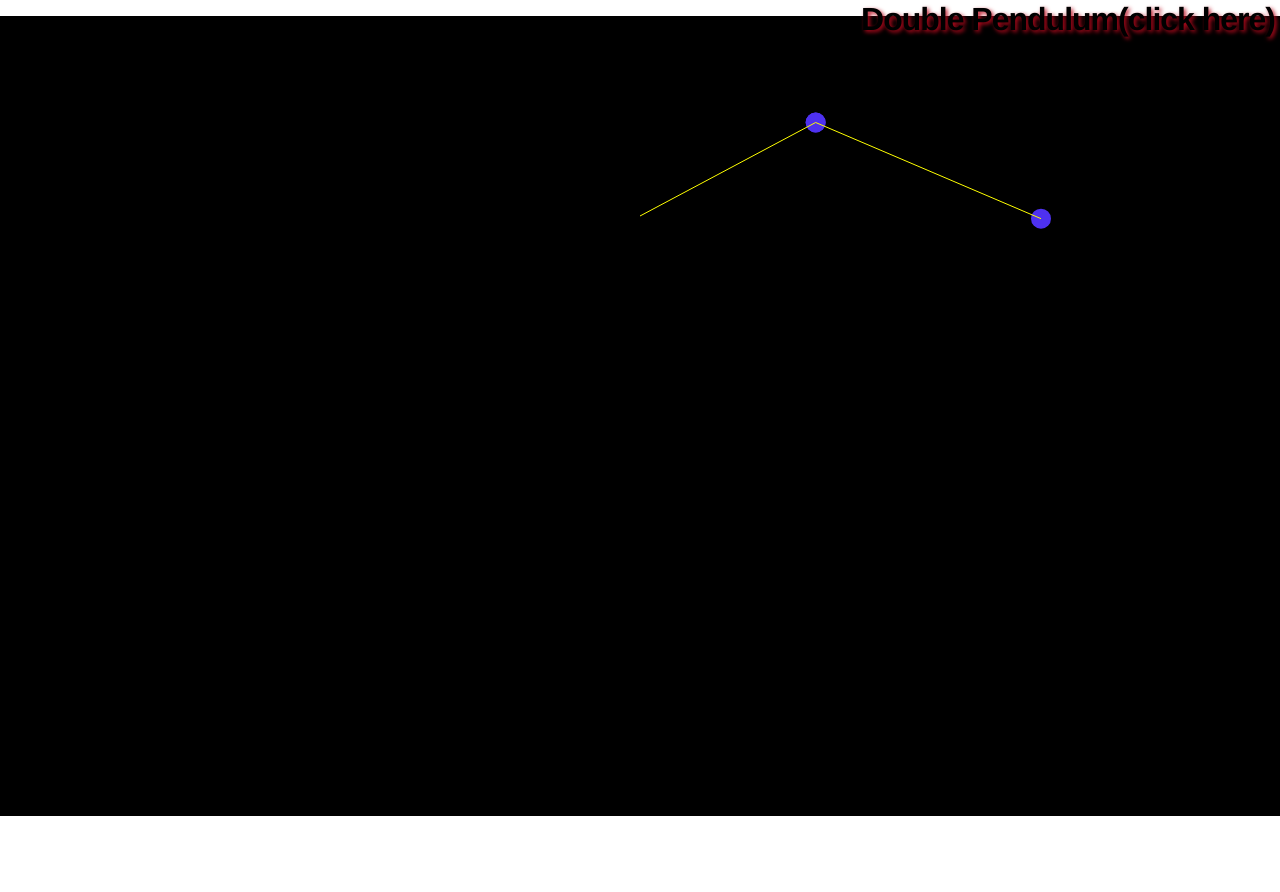
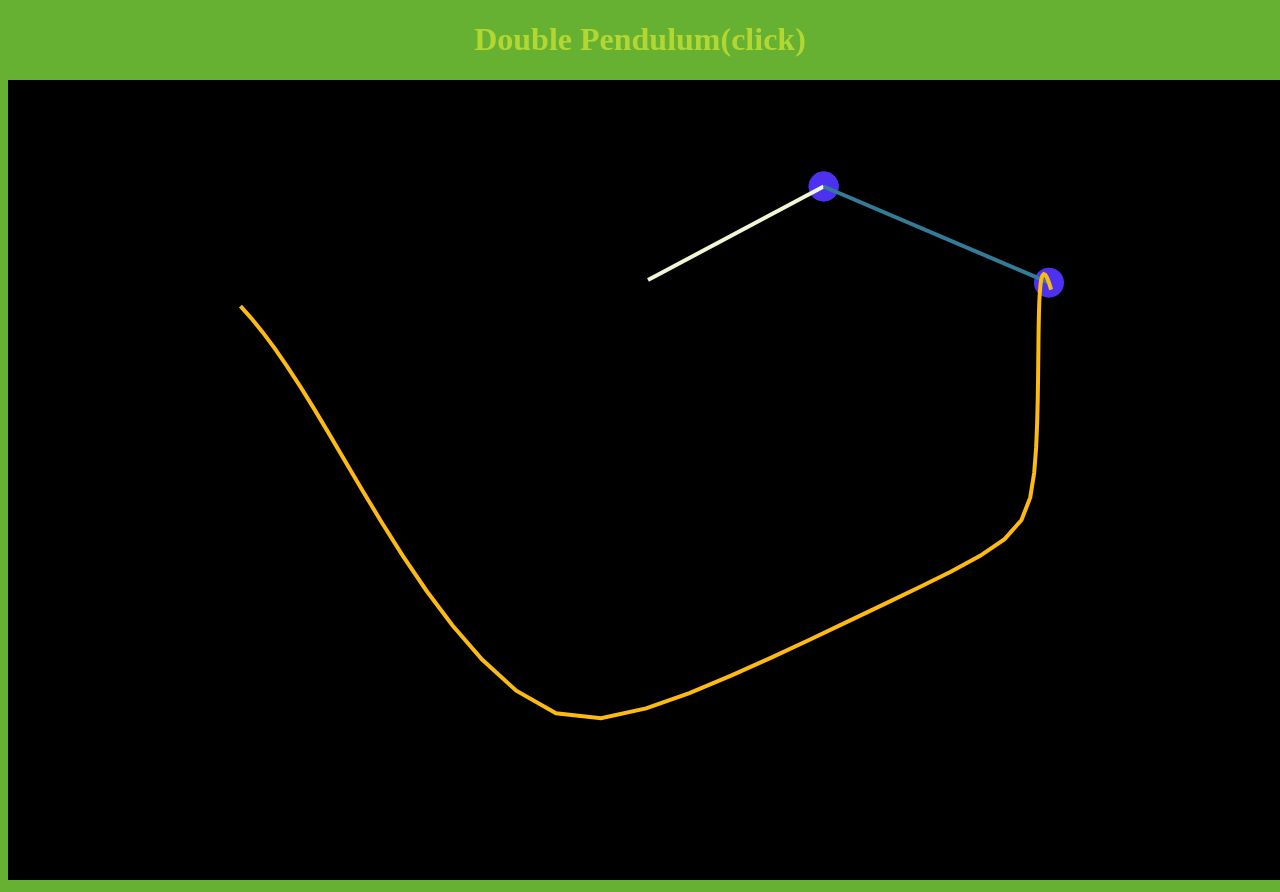
Before and after one commit to sandeshpokhrel54/chaos.github.io, a plain HTML site: page index.html in a window 1280 px wide. Before the commit the page ends 820 px from the top, so only its background shows below. Drawn offline with Linux system fonts and the light colour scheme.

Commit message:
added trail to single bob

```diff
--- a/dpendulum.js
+++ b/dpendulum.js
@@ -36,6 +36,7 @@ function dpendulum(angle1,angle2)
     this.angularacc2 = 0;
     this.bob2posx = this.bob1posx + this.string2 * Math.sin(this.angle2);
     this.bob2posy = this.bob1posy + this.string2 * Math.cos(this.angle2);
+    this.history = [];
 
 }
 
@@ -44,22 +45,27 @@ dpendulum.prototype.draw = function()
     ctx.beginPath();
     //bob1
     ctx.fillStyle = this.color;
-    ctx.arc(this.bob1posx,this.bob1posy,10,0,2*Math.PI);
+    ctx.arc(this.bob1posx,this.bob1posy,15,0,2*Math.PI);
     ctx.fill();
     //bob2
-    ctx.arc(this.bob2posx,this.bob2posy,10,0,2*Math.PI);
+    ctx.arc(this.bob2posx,this.bob2posy,15,0,2*Math.PI);
     ctx.fill();
     ctx.beginPath();
     if (!hide)
     {
     //string1
+    ctx.beginPath();
     ctx.moveTo(pivx,pivy);
     ctx.lineTo(this.bob1posx,this.bob1posy);
+    ctx.lineWidth = 4;
+    ctx.strokeStyle = '#F0F7D4';
+    ctx.stroke();
     //string2
+    ctx.beginPath();
     ctx.moveTo(this.bob1posx,this.bob1posy);
     ctx.lineTo(this.bob2posx,this.bob2posy);
-    //color the string
-    ctx.strokeStyle = 'yellow';
+    ctx.strokeStyle = '#347B98';
+    ctx.lineWidth = 4;
     ctx.stroke();
     }
 
@@ -97,6 +103,10 @@ dpendulum.prototype.update = function()
     this.bob2posx = this.bob1posx + this.string2 * Math.sin(this.angle2);
     this.bob2posy = this.bob1posy + this.string2 * Math.cos(this.angle2);
 
+    //update history
+    this.history.push([this.bob2posx, this.bob2posy]);
+    this.history = this.history.slice(-50);
+
 }
 
 
@@ -133,7 +143,7 @@ Hidestrings = function()
 
 addEventListener('click',manyStart);
 
-
+const DRAW_TRAIL =true;
 
 function loop()
 {
@@ -156,6 +166,20 @@ function loop()
         }
     }
 
+    if(DRAW_TRAIL)
+    {
+        ctx.beginPath();
+        ctx.strokeStyle = '#FCBA12';
+        ctx.moveTo(bob.history[0][0], bob.history[0][1]);
+        for(const point of bob.history)
+            {
+                ctx.lineTo(point[0], point[1]);
+
+            }
+        ctx.stroke();
+    }
+
+
     requestAnimationFrame(loop);
 
 }
--- a/index.html
+++ b/index.html
@@ -7,7 +7,7 @@
   </head>
 
   <body>
-    <h1>Double Pendulum(click here)</h1>
+    <h1>Double Pendulum(click)</h1>
     <p></p>
     <canvas></canvas>
 
--- a/pendulum.css
+++ b/pendulum.css
@@ -1,26 +1,9 @@
-html, body {
-    margin: 0;
-  }
+html{
+  background:#66b032 ;
+}
 
-  html {
-    font-family: 'Helvetica Neue', Helvetica, Arial, sans-serif;
-    height: 100%;
-  }
-
-  body {
-    overflow: hidden;
-    height: inherit;
-  }
-
-  h1 {
-    font-size: 2rem;
-    letter-spacing: -1px;
-    position: absolute;
-    margin: 0;
-    margin-top: 5px;
-    top: -4px;
-    right: 5px;
-
-    color: solid;
-    text-shadow: 2px 2px 4px #bb0a1e;
-  }
+h1{
+  text-align: center;
+  color:#b2d732;
+  width: 100%;
+}
```
